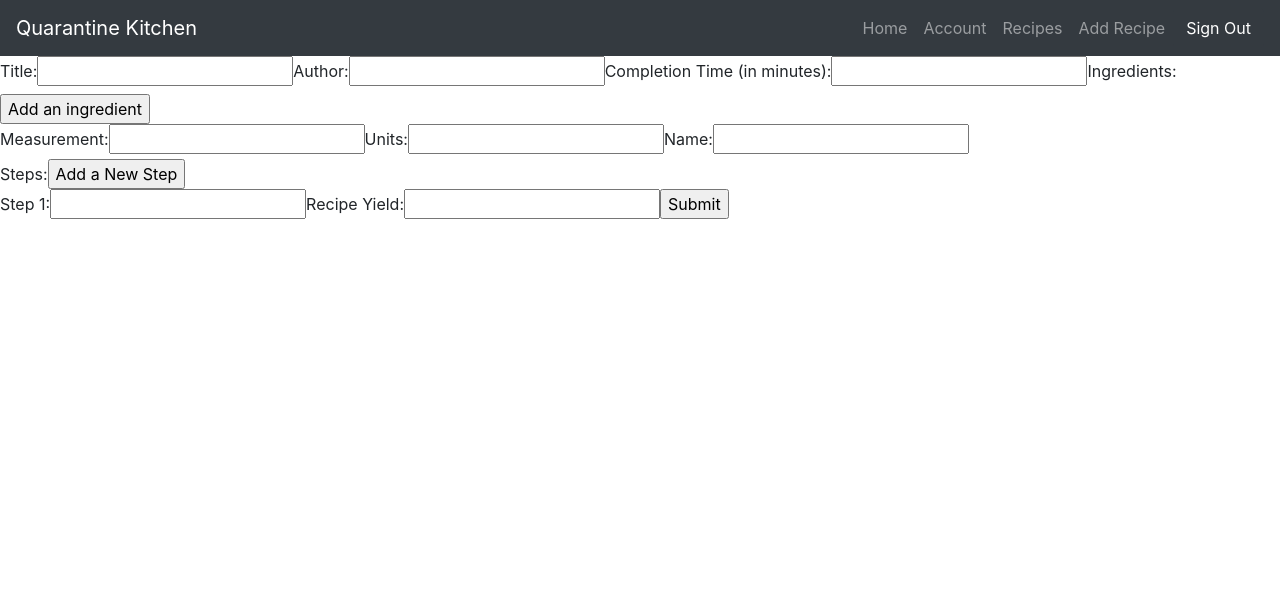
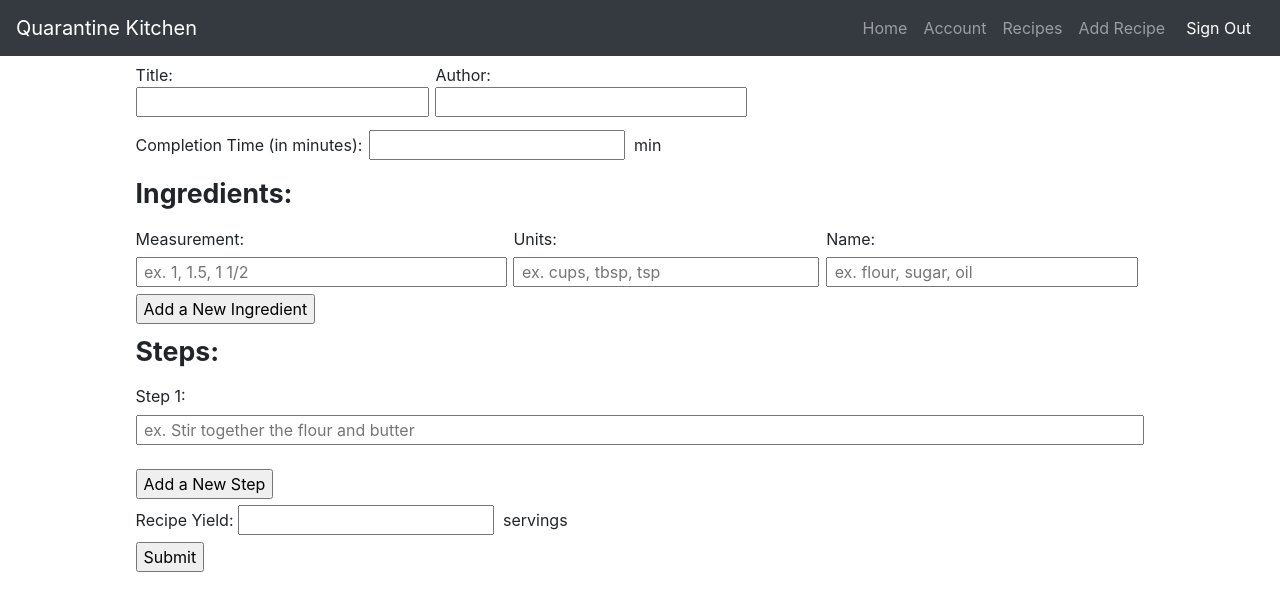
Before and after one commit to RSK9903/cs554-final-project, a React (Create React App) app in the folder front_end/: page /addrecipe in a window 1280 px wide. Shown: the top 610 px of the page. Built offline with nearby package versions, Linux system fonts and the light colour scheme; no server answers; sample sign-in values are in the browser's storage.

Commit message:
css improvements

```diff
--- a/front_end/src/App.css
+++ b/front_end/src/App.css
@@ -117,13 +117,44 @@
   color: red;
 }
 
-.recipe-page {
+.recipe-page,
+.new-recipe {
   text-align: center;
 }
 
-.recipe-div {
+.recipe-div,
+#new-recipe {
   display: inline-block;
   text-align: left;
+}
+
+.ing-header,
+.steps-header {
+  font-weight: bold;
+  font-size: 20pt;
+}
+
+.add-ings div {
+  float: left;
+  margin-right: 5pt;
+  margin-bottom: 5pt;
+}
+
+.new-recipe {
+  justify-content: left;
+}
+.new-recipe input[type="text"] {
+  width: 100%;
+}
+
+.new-recipe label {
+  margin: 5pt;
+  margin-left: 0;
+}
+
+.completion-time,
+.recipe-yield {
+  margin-left: 5pt;
 }
 
 .recipe-subheader,
--- a/front_end/src/components/AddRecipe.js
+++ b/front_end/src/components/AddRecipe.js
@@ -1,6 +1,5 @@
 import React, { useState } from "react";
 import { Redirect } from "react-router-dom";
-import { Container, Row, Col, Button, Form } from "react-bootstrap";
 import API from "../API";
 import "../App.css";
 
@@ -73,14 +72,23 @@ function AddRecipe() {
           Author:
           <input id="author" name="author" type="text" />
         </label>
+        <br />
         <label>
           Completion Time (in minutes):
-          <input id="completion-time" name="completion-time" type="number" />
+          <input
+            className="completion-time"
+            id="completion-time"
+            name="completion-time"
+            type="number"
+          />
+          &nbsp; min
         </label>
-        <label>Ingredients:</label>
-        <input type="button" value="Add an ingredient" onClick={addIng} />
+        <br />
+        <label className="ing-header">Ingredients:</label>
+        <br />
         {ingredientData.map((val, ind) => {
           return (
+            <div className="add-ings">
               <div>
                 <label>Measurement:</label>
                 <input
@@ -88,27 +96,37 @@ function AddRecipe() {
                   name="measurement"
                   data-id={ind}
                   onChange={handleIngChange}
+                  placeholder=" ex. 1, 1.5, 1 1/2"
                 ></input>
+              </div>
+              <div>
                 <label>Units:</label>
                 <input
                   type="text"
                   name="unit"
                   data-id={ind}
                   onChange={handleIngChange}
+                  placeholder=" ex. cups, tbsp, tsp"
                 ></input>
+              </div>
+              <div>
                 <label>Name:</label>
                 <input
                   type="text"
                   name="name"
                   data-id={ind}
                   onChange={handleIngChange}
+                  placeholder=" ex. flour, sugar, oil"
                 ></input>
+              </div>
             </div>
           );
         })}
-        <label>
-          Steps:
-          <input type="button" value="Add a New Step" onClick={addStep} />
+        <br />
+        <input type="button" value="Add a New Ingredient" onClick={addIng} />
+        <br />
+        <label className="steps-header">Steps:</label>
+        <br />
         {stepsData.map((val, ind) => {
           return (
             <div>
@@ -118,15 +136,25 @@ function AddRecipe() {
                 name="step"
                 data-id={ind}
                 onChange={handleStepChange}
+                placeholder=" ex. Stir together the flour and butter"
               ></input>
             </div>
           );
         })}
+        <br />
+        <input type="button" value="Add a New Step" onClick={addStep} />
+        <br />
+        <label>
+          Recipe Yield:&nbsp;
+          <input
+            className="recipe_yield"
+            id="recipe-yield"
+            name="recipe-yield"
+            type="number"
+          />
+          &nbsp; servings
         </label>
-        <label>
-          Recipe Yield:
-          <input id="recipe-yield" name="recipe-yield" type="number" />
-        </label>
+        <br />
         <input type="submit" value="Submit" />
       </form>
     </div>
```
Lines whose indentation alone changed are shown as unchanged.
